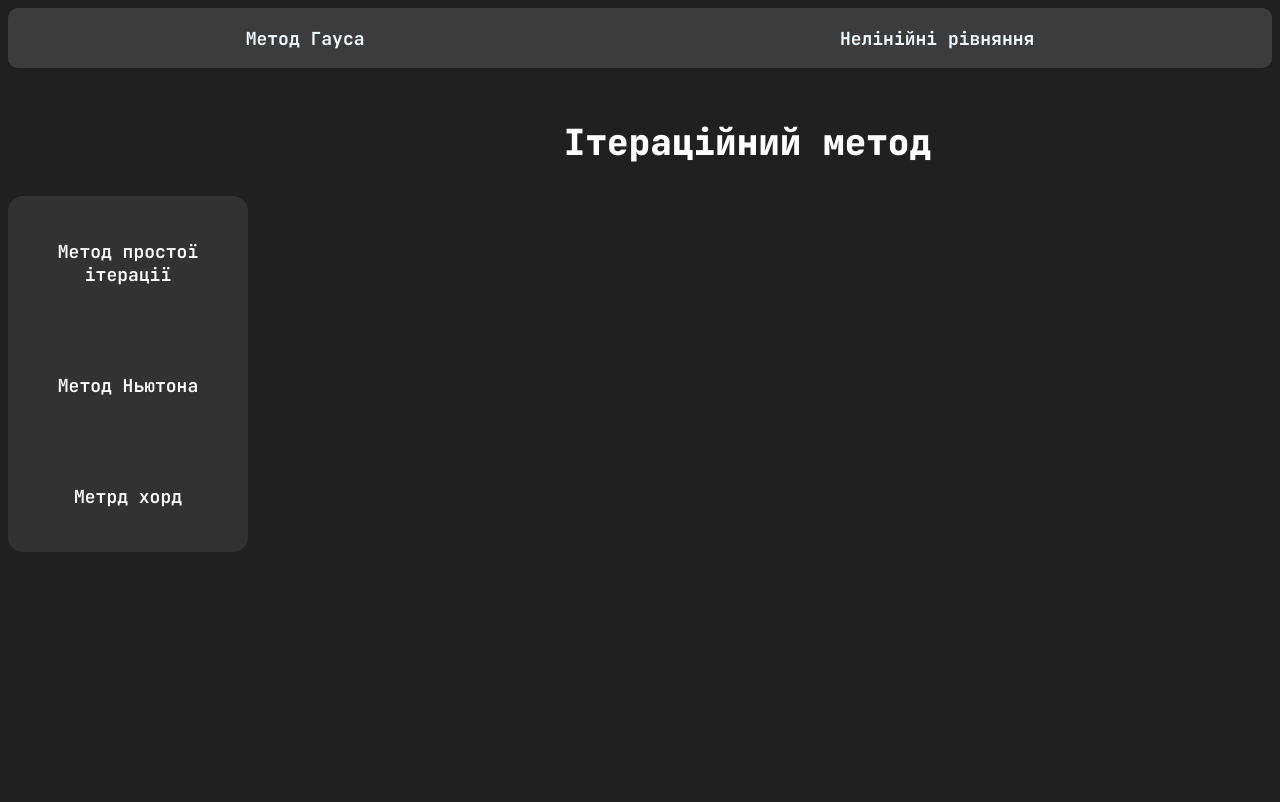
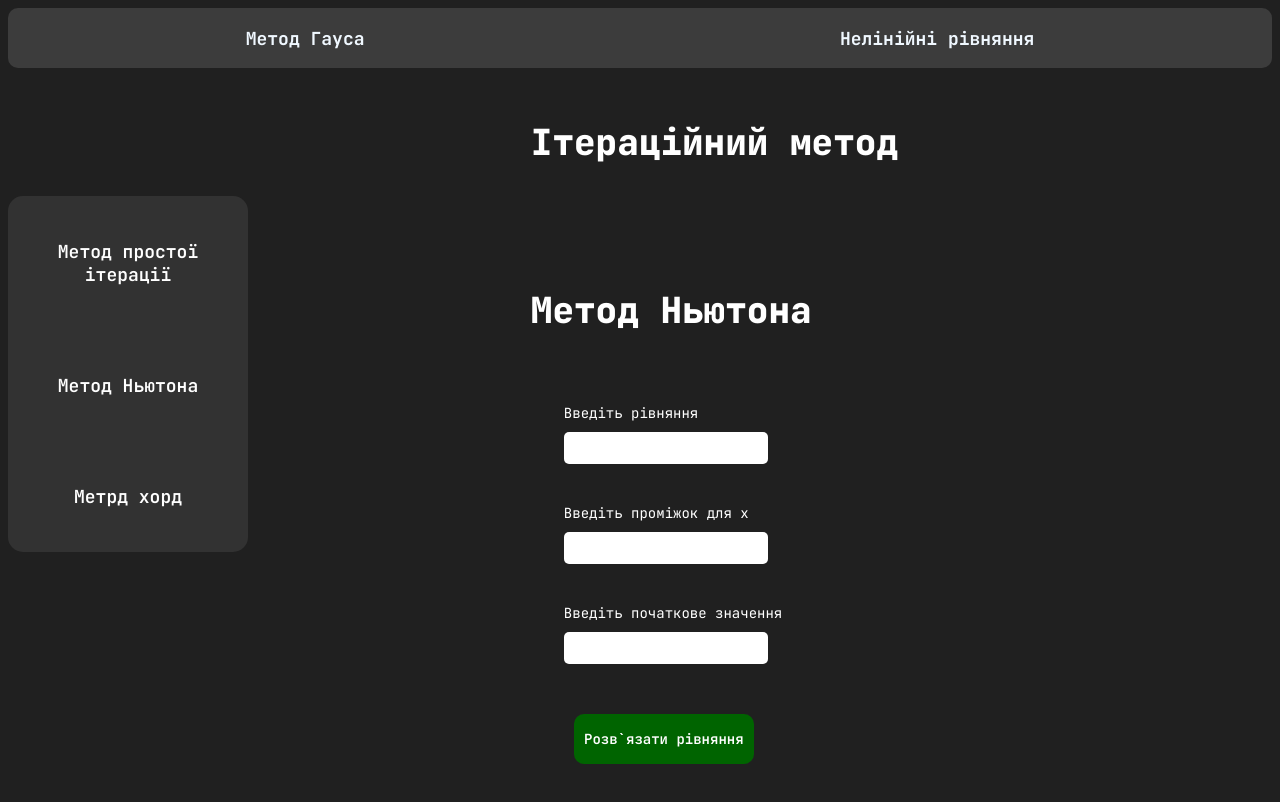
Before and after one commit to Kitukl/NumericalMethods, a React (Vite) app: page /not_lineal in a window 1280 px wide. Built offline with nearby package versions, Linux system fonts and the light colour scheme.

Commit message:
Newton MEthod

```diff
--- a/package.json
+++ b/package.json
@@ -10,9 +10,13 @@
     "preview": "vite preview"
   },
   "dependencies": {
+    "chart.js": "^4.4.4",
+    "mathjs": "^13.2.0",
     "react": "^18.3.1",
+    "react-chartjs-2": "^5.2.0",
     "react-dom": "^18.3.1",
-    "react-router-dom": "^6.26.2"
+    "react-router-dom": "^6.26.2",
+    "recharts": "^2.12.7"
   },
   "devDependencies": {
     "@eslint/js": "^9.8.0",
--- /dev/null
+++ b/src/components/Not_Lineal/Neuton/Neuton.jsx
@@ -0,0 +1,95 @@
+import { abs, derivative, evaluate, parse } from 'mathjs'
+import { useState } from 'react'
+import './Neuton.scss'
+
+function Neuton() {
+	const EPSILON = 0.000001
+
+	const [func, setFunc] = useState('')
+	const [interval, setInterval] = useState('')
+	const [startValue, setStartValue] = useState(null)
+	const [data, setData] = useState([])
+	const [result, setResult] = useState(null)
+
+	const createInterval = () => {
+		const arrange = interval.split(',').map(Number)
+		if (arrange.length === 2 && arrange.every(num => !isNaN(num))) {
+			return arrange
+		} else {
+			return null
+		}
+	}
+
+	const NeutonMethod = () => {
+		const expr = parse(func)
+		const deriv = derivative(expr, 'x')
+
+		const xValues = createInterval()
+		let i = Number(startValue)
+		if (isNaN(i) || i < xValues[0] || i > xValues[1]) {
+			alert('Не правильно задане значення')
+			return
+		}
+		let z = -(evaluate(func, { x: i }) / evaluate(deriv.toString(), { x: i }))
+		while (abs(z) >= EPSILON) {
+			z = -(evaluate(func, { x: i }) / evaluate(deriv.toString(), { x: i }))
+			i += z
+		}
+		setResult(i)
+	}
+
+	const printPlot = () => {
+		const temp = []
+		const xValues = createInterval()
+		for (let i = xValues[0]; i <= xValues[1]; i += 0.5) {
+			const yValue = evaluate(func, { x: i })
+			temp.push({ x: i, y: yValue })
+		}
+		setData(temp)
+	}
+
+	return (
+		<div className='container'>
+			<form>
+				<div className='inputs'>
+					<label htmlFor='matrix-size'>Введіть рівняння</label>
+					<input
+						type='text'
+						name='matrix-size'
+						onChange={e => {
+							setFunc(e.target.value)
+						}}
+					/>
+				</div>
+
+				<div className='inputs'>
+					<label htmlFor='matrix-size'>Введіть проміжок для х</label>
+					<input
+						type='text'
+						name='elements'
+						onChange={e => setInterval(e.target.value)}
+					/>
+				</div>
+				<div className='inputs'>
+					<label htmlFor='matrix-size'>Введіть початкове значення </label>
+					<input
+						type='text'
+						name='elements'
+						onChange={e => setStartValue(e.target.value)}
+					/>
+				</div>
+			</form>
+			<div className='enter-buttons'></div>
+			<button className='solve-button' onClick={NeutonMethod}>
+				Розв`язати рівняння
+			</button>
+			{result && (
+				<div>
+					<h3>Результат: {result}</h3>
+				</div>
+			)}
+		</div>
+	)
+}
+
+export default Neuton
--- /dev/null
+++ b/src/components/Not_Lineal/Neuton/Neuton.scss
@@ -0,0 +1,29 @@
+.container {
+	display: flex;
+	flex-direction: column;
+}
+.solve-button {
+	position: relative;
+	left: -30px;
+	height: 50px;
+	width: 180px;
+	margin-top: 10px;
+	margin-left: 40px;
+	border-radius: 10px;
+	font-family: 'JetBrains Mono', monospace;
+	font-optical-sizing: auto;
+	font-weight: 600;
+	font-style: normal;
+	font-size: 14px;
+	background-color: rgb(0, 100, 0);
+	border: none;
+	color: #fff;
+	margin-bottom: 30px;
+	cursor: pointer;
+	transition: all 0.5s;
+}
+
+h1 {
+	position: relative;
+	left: -9%;
+}
--- a/src/components/Not_Lineal/Not_Lineal.jsx
+++ b/src/components/Not_Lineal/Not_Lineal.jsx
@@ -1,3 +1,4 @@
+import Neuton from '../Not_Lineal/Neuton/Neuton.jsx'
 import '../Simple_Iteration/Simple_Iteration.jsx'
 import Simple_Iteration from '../Simple_Iteration/Simple_Iteration.jsx'
 import './Not_Lineal.scss'
@@ -10,7 +11,7 @@ function Not_Lineal() {
 					<a href='#iteration'>Метод простої ітерації</a>
 				</button>
 				<button className='asside__button'>
-					<a href='#iteration'>Метод Ньютона</a>
+					<a href='#neuton'>Метод Ньютона</a>
 				</button>
 				<button className='asside__button'>
 					<a href='#iteration'>Метрд хорд</a>
@@ -20,6 +21,8 @@ function Not_Lineal() {
 				<div className='iteration__method'>
 					<h1 id='iteration'>Ітераційний метод</h1>
 					<Simple_Iteration />
+					<h1 id='neuton'>Метод Ньютона</h1>
+					<Neuton />
 				</div>
 			</main>
 		</div>
--- a/src/components/Simple_Iteration/Simple_Iteration.jsx
+++ b/src/components/Simple_Iteration/Simple_Iteration.jsx
@@ -1,5 +1,9 @@
 function Simple_Iteration() {
-	return <div></div>
+	return (
+		<div className='container'>
+			<form className=''></form>
+		</div>
+	)
 }
 
 export default Simple_Iteration
```
Also changed, not shown: 1 other file (tests, documents, lock files or other folders).
